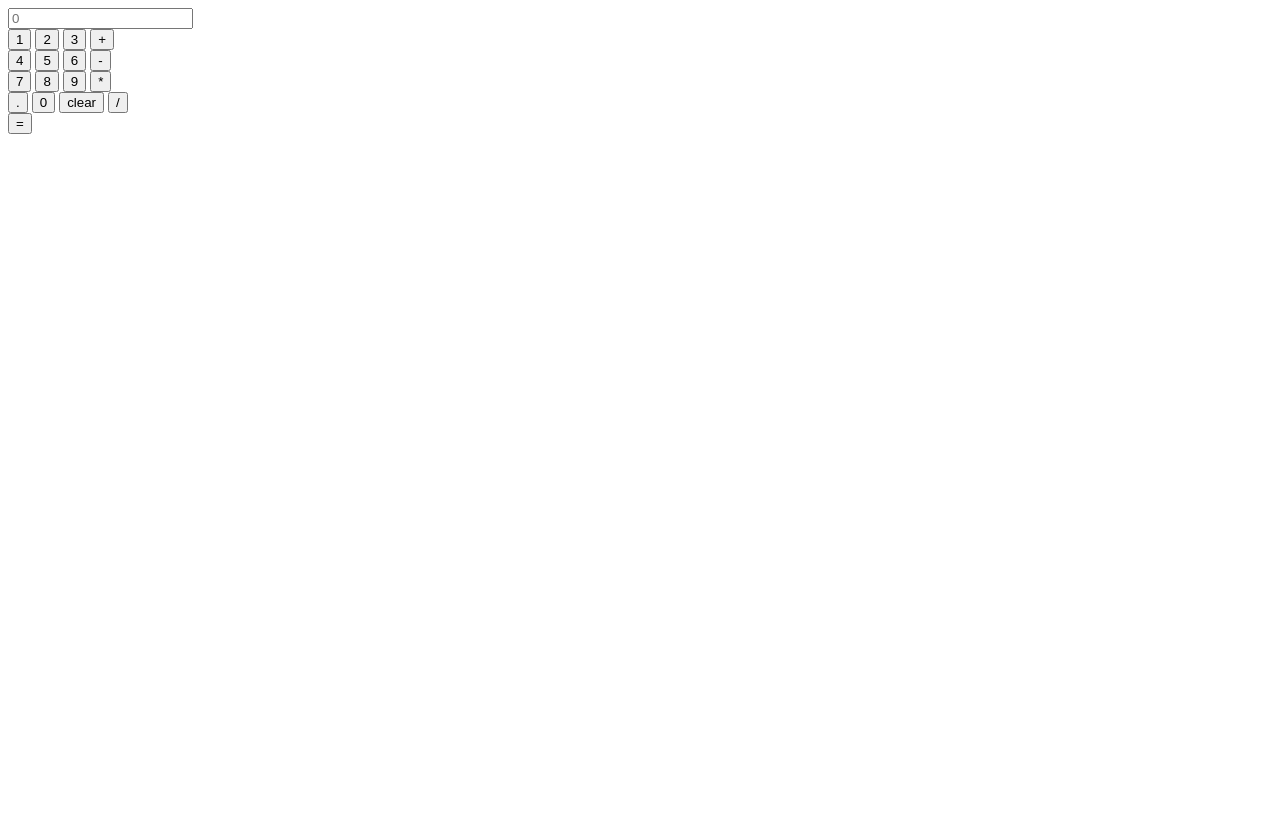
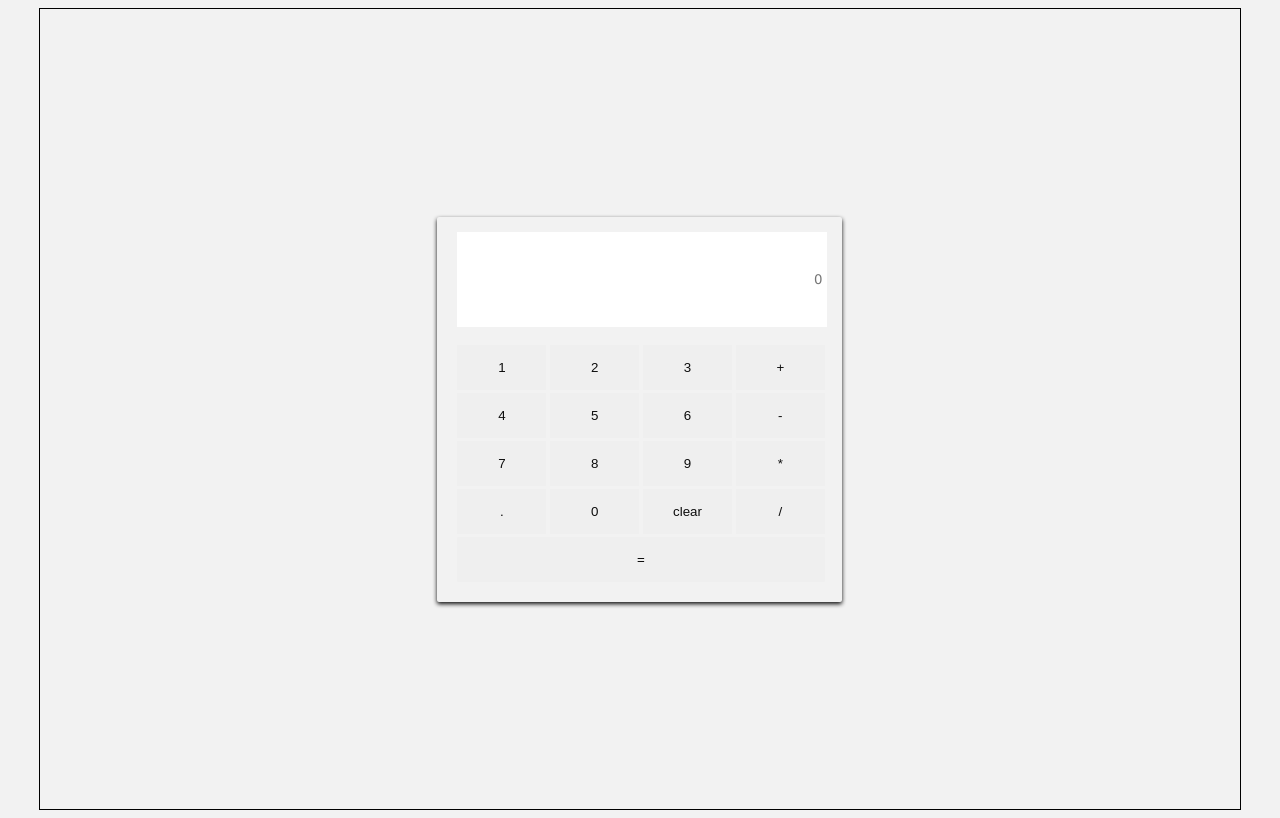
Before and after one commit to dillon-johnson-dev/calculator-build, a plain HTML site: page index.html in a window 1280 px wide. Drawn offline with Linux system fonts and the light colour scheme.

Commit message:
add styling

```diff
--- a/index.html
+++ b/index.html
@@ -39,7 +39,7 @@
       <button class="btn" onclick="press('/')">/</button>
       <br>
 
-      <button class="btn" onclick="equal()">=</button>
+      <button class="btnEqual" onclick="equal()">=</button>
     </div>
   </div>
 
--- a/style.css
+++ b/style.css
@@ -0,0 +1,69 @@
+body {
+  overflow: hidden;
+  background-color: #F2F2F2;
+}
+
+.container {
+  width: 95%;
+  height: 100vh;
+  border: 1px solid black;
+  margin: auto;
+  display: flex;
+  justify-content: center;
+  align-items: center;
+}
+
+.calculator {
+  width: 370px;
+  margin: auto;
+  border-radius: 2px;
+  background: #F2F2F2;
+  padding: 15px 15px 20px 20px;
+  box-shadow: 0px 2px 4px 0px #0D0D0D;
+}
+
+#userInput {
+  font-family: Verdana, Geneva, Tahoma, sans-serif;
+  box-sizing: border-box;
+  width: 100%;
+  margin-bottom: 15px;
+  padding: 40px 5px;
+  text-align: right;
+  direction: ltr;
+  outline: none;
+  border: none;
+}
+
+.btn {
+  width: 24%;
+  height: 45px;
+  color: #0D0D0D;
+  border: none;
+  outline: none;
+  margin-top: 3px;
+}
+
+.btnEqual {
+  width: 99.2%;
+  height: 45px;
+  border-radius: 1px;
+  border: none;
+  outline: none;
+  margin-top: 3px;
+}
+
+.btn:hover, .btnEqual:hover {
+  background-color: #D9D9D9;
+}
+
+@media(max-width:480px) {
+  .btn {
+    width: 23.4%
+  }
+}
+
+@media(max-width:320px) {
+  .btn {
+    width: 23%
+  }
+}
```
